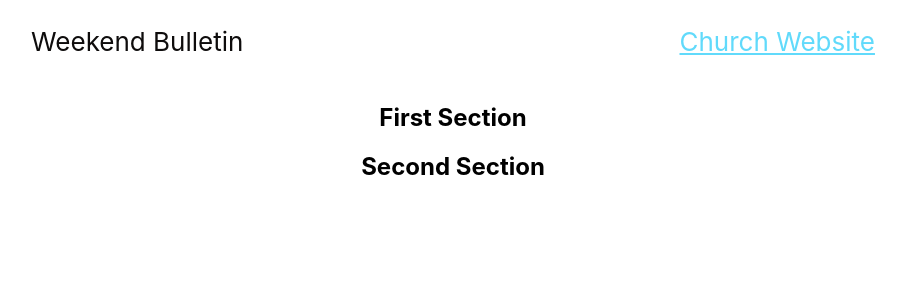
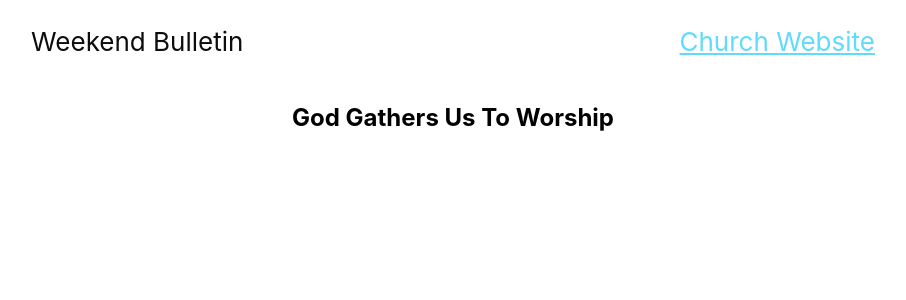
Before and after one commit to zzboncak/faith-covenant-bulletin, a React (Create React App) app: page / in a window 1280 px wide. Shown: the top 300 px of the page, without its empty margins (187-1093 px from the left). Built offline with nearby package versions, Linux system fonts and the light colour scheme.

Commit message:
added more structure

```diff
--- a/src/App.tsx
+++ b/src/App.tsx
@@ -1,6 +1,7 @@
 import React from "react";
-import { Section } from "./components/Section";
+import { Section } from "./components/section/Section";
 import "./App.css";
+import { section1 } from "./testData";
 
 export const App: React.FC = () => {
   return (
@@ -18,8 +19,16 @@ export const App: React.FC = () => {
           </a>
         </header>
       </nav>
-      <Section title="First Section" />
+      {[section1].map((section, i) => (
+        <Section
+          key={i}
+          title={section.title}
+          subsections={section.subsections}
+        />
+      ))}
+      {/* <Section title="First Section" />
       <Section title="Second Section" />
+      <Section title="Third Section" /> */}
     </div>
   );
 };
--- a/src/components/Section.tsx
+++ b/src/components/section/Section.tsx
@@ -1,4 +1,7 @@
 import React, { useState } from "react";
+import { SectionProps } from "../../types";
+import { Subsection } from "../subsection/Subsection";
+import "./Section.css";
 
 /**
  * A Section should be collapsable
@@ -7,12 +10,18 @@ import React, { useState } from "react";
  * A Section contains other elements of the service
  * Some of those (like songs) may also be collapsable
  */
-type SectionProps = {
-  title: string;
-};
-
-export const Section: React.FC<SectionProps> = ({ title }) => {
+export const Section: React.FC<SectionProps> = ({
+  title,
+  subsections
+}) => {
   const [isExpanded, setIsExpanded] = useState<boolean>(false);
+  const content = subsections.map((subsection, i) => (
+    <Subsection
+      key={i}
+      title={subsection.title}
+      subjects={subsection.subjects}
+    />
+  ));
   return (
     <section className="section">
       <h2
@@ -21,7 +30,7 @@ export const Section: React.FC<SectionProps> = ({ title }) => {
       >
         {title}
       </h2>
-      {isExpanded && <div>I am more content!</div>}
+      {isExpanded && content}
     </section>
   );
 };
--- /dev/null
+++ b/src/components/subject/Subject.tsx
@@ -0,0 +1,18 @@
+import React, { useState } from "react";
+import { SubjectProps } from "../../types";
+
+export const Subject: React.FC<SubjectProps> = ({
+  title,
+  content,
+  isExpandable
+}) => {
+  const [isExpanded, setExpanded] = useState<boolean>(false);
+
+  return (
+    <div onClick={() => setExpanded(!isExpanded)}>
+      I am a subject {title}
+      <br />
+      {content && isExpanded && content}
+    </div>
+  );
+};
--- /dev/null
+++ b/src/components/subsection/Subsection.tsx
@@ -0,0 +1,25 @@
+import React from "react";
+import { Subject } from "../subject/Subject";
+import { SubsectionProps } from "../../types";
+import "./Subsection.css";
+
+export const Subsection: React.FC<SubsectionProps> = ({
+  title,
+  subjects,
+  person
+}) => {
+  return (
+    <div className="subsection">
+      <h4>{title}</h4>
+      {subjects.map((subject, i) => (
+        <Subject
+          key={i}
+          title={subject.title}
+          isExpandable={true}
+          content={subject.content}
+        />
+      ))}
+      {person && <p>{person}</p>}
+    </div>
+  );
+};
--- /dev/null
+++ b/src/testData.ts
@@ -0,0 +1,18 @@
+import { SubsectionProps, SectionProps } from "./types";
+
+const subsection1: SubsectionProps = {
+  title: "Gathering Song",
+  subjects: [
+    {
+      title: "King of Kings",
+      isExpandable: false,
+      content:
+        "In the darkness we were waiting without hope without light. Till from Heaven You came running there was mercy in Your eyes. To fulfil the law and prophets to a virgin came the Word. From a throne of endless glory to a cradle in the dirt."
+    }
+  ]
+};
+
+export const section1: SectionProps = {
+  title: "God Gathers Us To Worship",
+  subsections: [subsection1]
+};
--- /dev/null
+++ b/src/types.ts
@@ -0,0 +1,16 @@
+export type SubjectProps = {
+  title: string;
+  isExpandable: boolean;
+  content?: string;
+};
+
+export type SubsectionProps = {
+  title: string;
+  subjects: SubjectProps[];
+  person?: string;
+};
+
+export type SectionProps = {
+  title: string;
+  subsections: SubsectionProps[];
+};
```
Also changed, not shown: src/components/section/Section.css (added), src/components/subject/Subject.css (added), src/components/subsection/Subsection.css (added).
